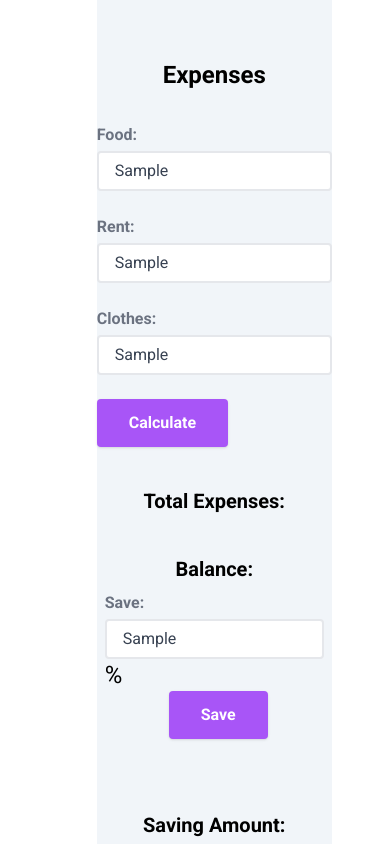
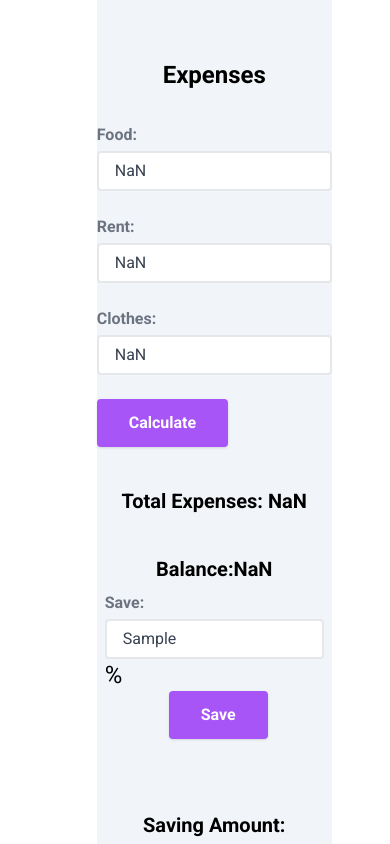
Before and after one commit to Ahsan855/Money-Master, a plain HTML site: page index.html in a window 390 px wide. Both pictures are taken after typing "Sample", "Sample", "Sample", "Sample", "Sample" into the empty fields and a click on the button "Calculate". Shown: the part 890-1734 px from the top of the page. Drawn offline with nearby package versions, Linux system fonts and the light colour scheme.

Commit message:
this is done for expanses and calculator button

```diff
--- a/index.html
+++ b/index.html
@@ -40,7 +40,7 @@
                             </label>
                           </div>
                           <div class="md:w-2/3">
-                            <input class="bg-white-200 appearance-none border-2 border-gray-200 rounded w-full py-2 px-4 text-gray-700 leading-tight focus:outline-none focus:bg-white focus:border-purple-500" type="text">
+                            <input id='incomeTotal' class="bg-white-200 appearance-none border-2 border-gray-200 rounded w-full py-2 px-4 text-gray-700 leading-tight focus:outline-none focus:bg-white focus:border-purple-500" type="text">
                           </div>
                         </div>
                         <!-- Expenses Section -->
@@ -53,7 +53,7 @@
                             </label>
                           </div>
                           <div class="md:w-2/3">
-                            <input class="bg-white-200 appearance-none border-2 border-gray-200 rounded w-full py-2 px-4 text-gray-700 leading-tight focus:outline-none focus:bg-white focus:border-purple-500"type="text">
+                            <input id="Food-price" class="bg-white-200 appearance-none border-2 border-gray-200 rounded w-full py-2 px-4 text-gray-700 leading-tight focus:outline-none focus:bg-white focus:border-purple-500"type="text">
                           </div>
                         </div>
                         <!-- rent Section -->
@@ -64,7 +64,7 @@
                             </label>
                           </div>
                           <div class="md:w-2/3">
-                            <input class="bg-white-200 appearance-none border-2 border-gray-200 rounded w-full py-2 px-4 text-gray-700 leading-tight focus:outline-none focus:bg-white focus:border-purple-500"type="text">
+                            <input id="Rent-Total" class="bg-white-200 appearance-none border-2 border-gray-200 rounded w-full py-2 px-4 text-gray-700 leading-tight focus:outline-none focus:bg-white focus:border-purple-500"type="text">
                           </div>
                         </div>
                         <!-- Clothes Section -->
@@ -75,40 +75,40 @@
                             </label>
                           </div>
                           <div class="md:w-2/3">
-                            <input class="bg-white-200 appearance-none border-2 border-gray-200 rounded w-full py-2 px-4 text-gray-700 leading-tight focus:outline-none focus:bg-white focus:border-purple-500"type="text">
+                            <input id='clothes-total' class="bg-white-200 appearance-none border-2 border-gray-200 rounded w-full py-2 px-4 text-gray-700 leading-tight focus:outline-none focus:bg-white focus:border-purple-500"type="text">
                           </div>
                         </div>
                         <!-- Calculate Button Section -->
                         <div class="md:flex md:items-center">
                           <div class="md:w-1/3"></div>
                           <div class="md:w-2/3">
-                            <button class="shadow bg-purple-500 hover:bg-purple-400 focus:shadow-outline focus:outline-none text-white font-bold py-3 px-8 rounded" type="button">
+                            <button id="calulate-total" class="shadow bg-purple-500 hover:bg-purple-400 focus:shadow-outline focus:outline-none text-white font-bold py-3 px-8 rounded" type="button">
                               Calculate
                             </button>
                           </div>
                         </div>
                         <!-- Total Expenses section -->
                         <div>
-                            <h1 class="text-xl font-semibold text-center mt-10">Total Expenses:</h1>
+                            <h1 class="text-xl font-semibold text-center mt-10">Total Expenses: <span id="total-expenses"></span></h1>
                         </div>
                         <div>
-                            <h1 class="text-xl font-semibold text-center mt-10">Balance:</h1>
+                            <h1 class="text-xl font-semibold text-center mt-10">Balance:<span id="total-balance"></span></h1>
                         </div>
                         <!-- divided section -->
                         <div class="p-2">
                             <div class="md:flex md:items-center mb-6">
-                                <div class="md:w-1/3  sm:1/6">
+                                <div class="md:w-1/3">
                                   <label class="block text-gray-500 font-bold md:text-right mb-1 md:mb-0 pr-4">
                                     Save:
                                   </label>
                                 </div>
-                                <div class="md:w-1/5 sm:1/6">
-                                  <input class="bg-white-200 appearance-none border-2 border-gray-200 rounded md:w-full sm:1/6 py-2 px-4 text-gray-700 leading-tight focus:outline-none focus:bg-white focus:border-purple-500"type="text">
+                                <div class="md:w-1/5">
+                                  <input class="bg-white-200 appearance-none border-2 border-gray-200 rounded md:w-full sm:w-full py-2 px-4 text-gray-700 leading-tight focus:outline-none focus:bg-white focus:border-purple-500"type="text">
                                 </div>
                                 <div>
                                     <span class="text-2xl md:ml-10 sm:text-center">%</span>
                                 </div>
-                                <div class=" sm:1/6  md:w-1/5 ml-16">
+                                <div class="md:w-1/5 ml-16">
                                     <button class="shadow bg-purple-500 hover:bg-purple-400 focus:shadow-outline focus:outline-none text-white font-bold py-3 px-8 rounded" type="button">
                                       Save
                                     </button>
@@ -129,5 +129,6 @@
 
         </section>
     </main>
+    <script src="javascript/javascripts.js"></script>
   </body>
 </html>
--- /dev/null
+++ b/javascript/javascripts.js
@@ -0,0 +1,33 @@
+// income For me
+
+
+// calulate-total
+document.getElementById('calulate-total').addEventListener('click', function(){
+    // total food value
+
+    const foodPrice =document.getElementById('Food-price');
+    const foodValue = parseFloat(foodPrice.value);
+    foodPrice.value = foodValue;
+    // total rent
+
+    const rentTotal =document.getElementById('Rent-Total');
+    const rentValue = parseFloat(rentTotal.value);
+    rentTotal.value = rentValue;
+    // clothes
+    const clothesTotal =document.getElementById('clothes-total');
+    const clothesValue = parseFloat(clothesTotal.value);
+    clothesTotal.value = clothesValue;
+    // total calculate
+    const totalCalculate = foodValue + rentValue + clothesValue
+    const expenses = document.getElementById('total-expenses');
+    expenses.innerText= totalCalculate;
+
+    // income odd balance
+    const incomeId = document.getElementById('incomeTotal');
+    const incomeIdValue = parseFloat(incomeId.value);
+    const total= incomeIdValue - totalCalculate;
+    const totalBalance =document.getElementById('total-balance')
+    totalBalance.innerText = total;
+
+
+})
```
Also changed, not shown: javascripts.js (deleted).
